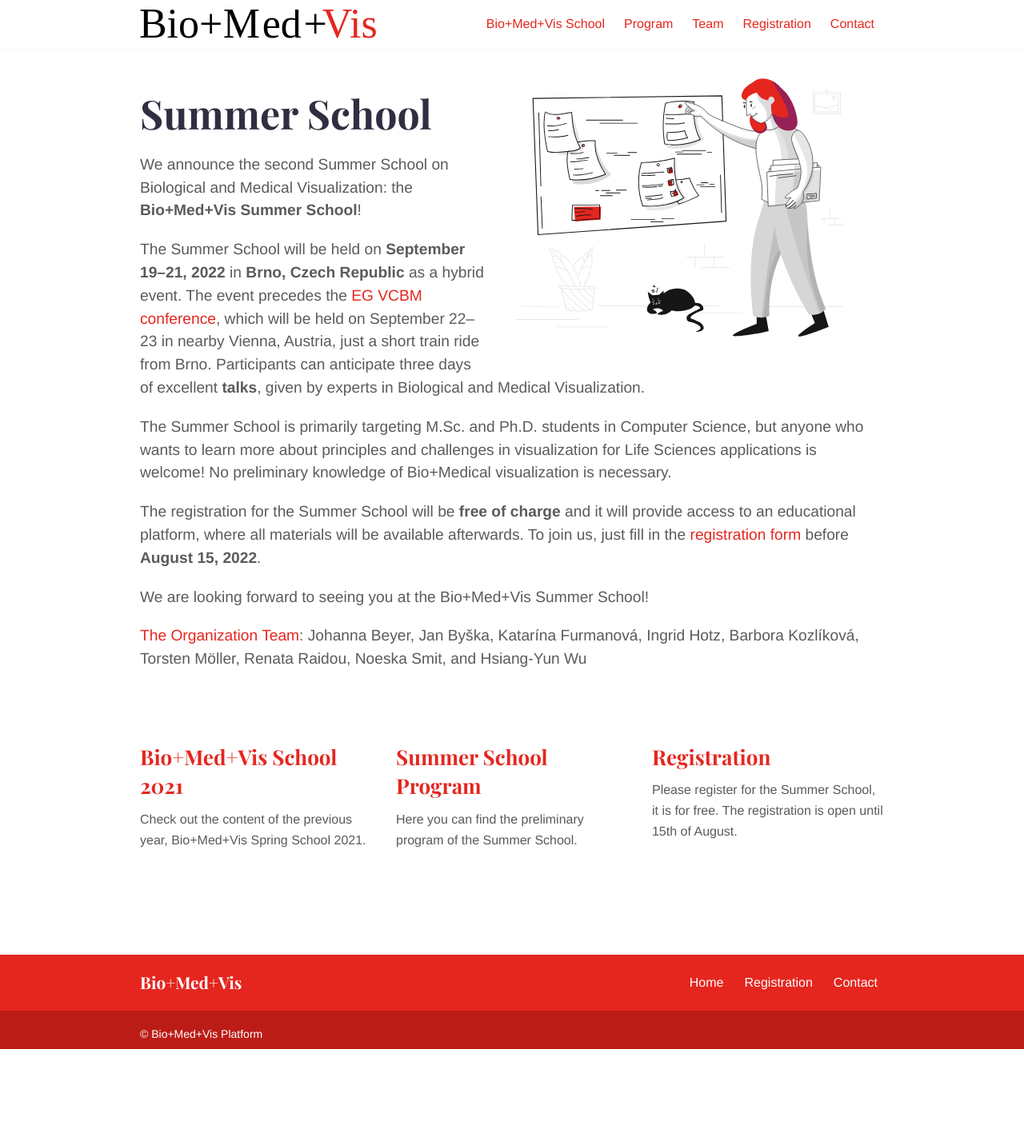
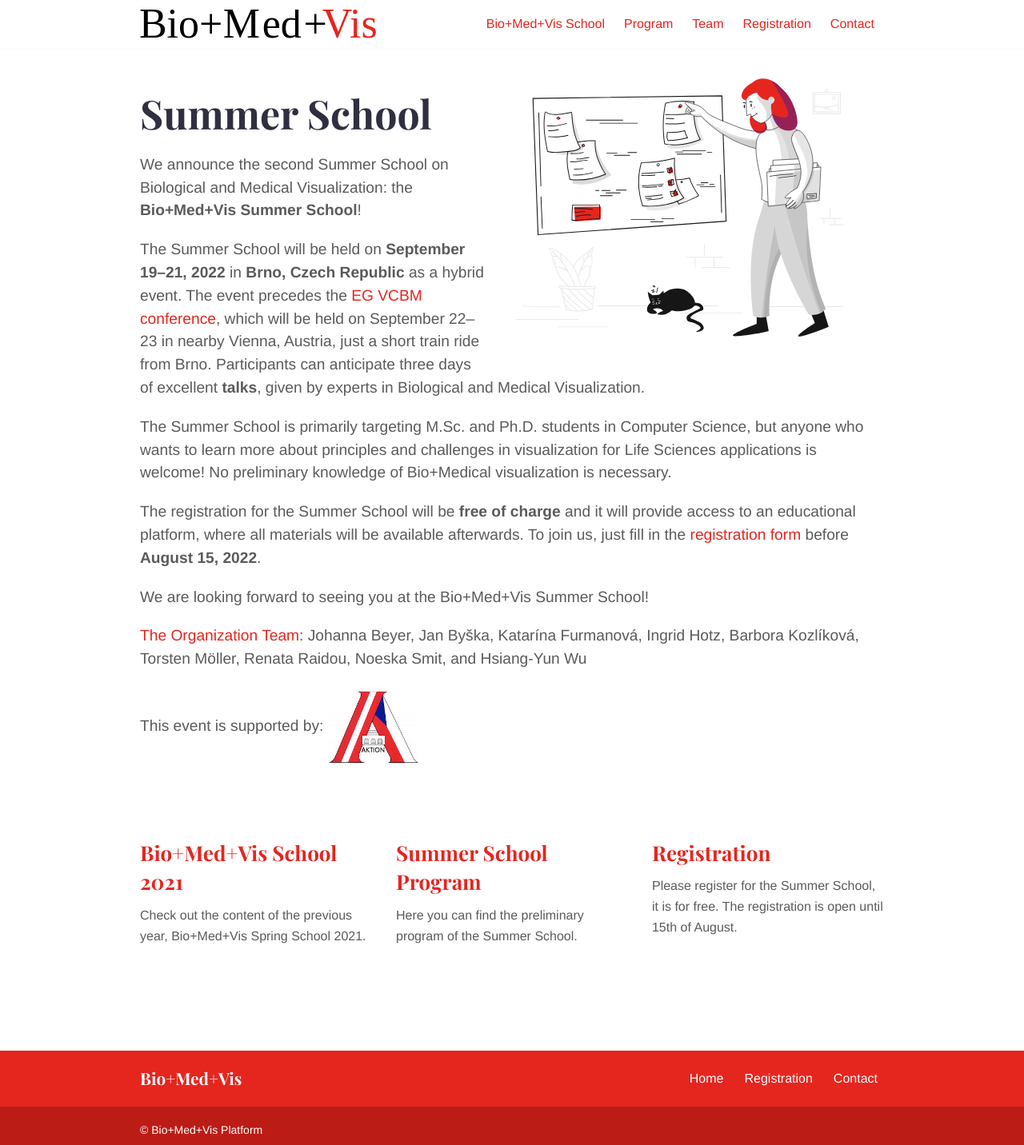
Before and after one commit to biomedvis/2022, a Jekyll site: the page built from index.md, in a window 1280 px wide. Shown: the whole page at 80% size. Built offline with Jekyll 4.4.1, drawn with Linux system fonts in a browser that asks for light colours; before the commit the page ends 1312 px from its top, so only the background shows below that.

Commit message:
added aktion logo

```diff
--- a/index.md
+++ b/index.md
@@ -22,6 +22,13 @@ We are looking forward to seeing you at the Bio+Med+Vis Summer School!
 [The Organization Team](https://biomedvis.github.io/team/):
 Johanna Beyer, Jan Byška, Katarína Furmanová, Ingrid Hotz, Barbora Kozlíková, Torsten Möller, Renata Raidou, Noeska Smit, and Hsiang-Yun Wu
 
+
+
+This event is supported by:
+<a href="https://www.dzs.cz/en/program/aktion-austria-czech-republic" target="_blank">
+![AKTION](/2022/images/endorsement/logo-aktion.jpg)
+</a>
+
 <!--
 This event is endorsed by:
 
```
Also changed, not shown: images/endorsement/logo-aktion.jpg (added).
